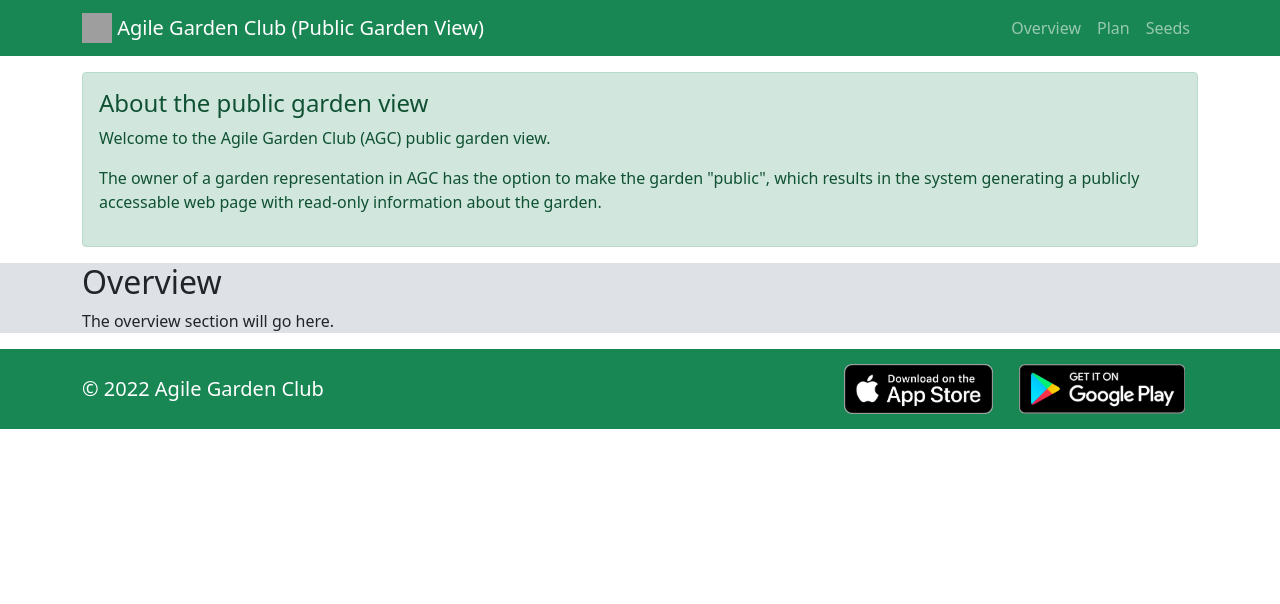
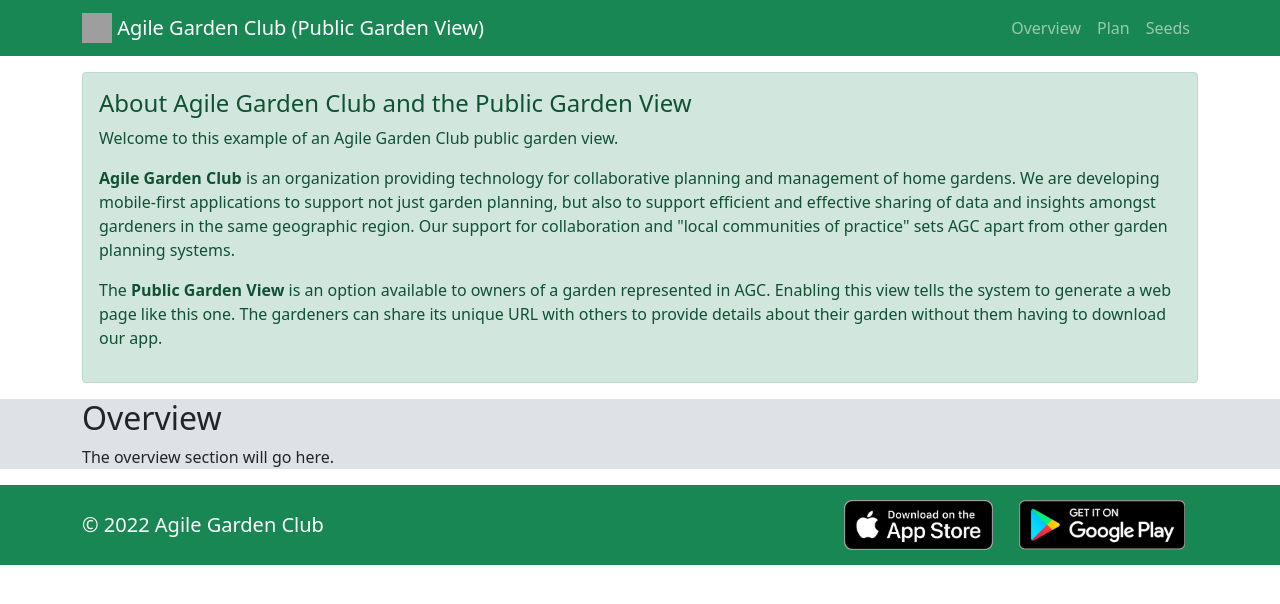
Before and after one commit to agilegardenclub/public-garden, a React (Create React App) app: page / in a window 1280 px wide. Shown: the top 604 px of the page. Built offline with nearby package versions, Linux system fonts and the light colour scheme; grey boxes are pictures that could not be loaded.

Commit message:
checkpoint

```diff
--- a/src/About.js
+++ b/src/About.js
@@ -10,9 +10,10 @@ function About() {
     <div style={{ paddingTop: '1em' }}>
       <Container>
         <Alert variant="success">
-          <Alert.Heading>About the public garden view</Alert.Heading>
-          <p>Welcome to the Agile Garden Club (AGC) public garden view.</p>
-          <p>The owner of a garden representation in AGC has the option to make the garden &quot;public&quot;, which results in the system generating a publicly accessable web page with read-only information about the garden.</p>
+          <Alert.Heading>About Agile Garden Club and the Public Garden View</Alert.Heading>
+          <p>Welcome to this example of an Agile Garden Club public garden view.</p>
+          <p><b>Agile Garden Club</b> is an organization providing technology for collaborative planning and management of home gardens. We are developing mobile-first applications to support not just garden planning, but also to support efficient and effective sharing of data and insights amongst gardeners in the same geographic region. Our support for collaboration and &quot;local communities of practice&quot; sets AGC apart from other garden planning systems.</p>
+          <p>The <b>Public Garden View</b> is an option available to owners of a garden represented in AGC. Enabling this view tells the system to generate a web page like this one. The gardeners can share its unique URL with others to provide details about their garden without them having to download our app.</p>
         </Alert>
       </Container>
     </div>
```
Also changed, not shown: 1 other file (tests, documents, lock files or other folders).
